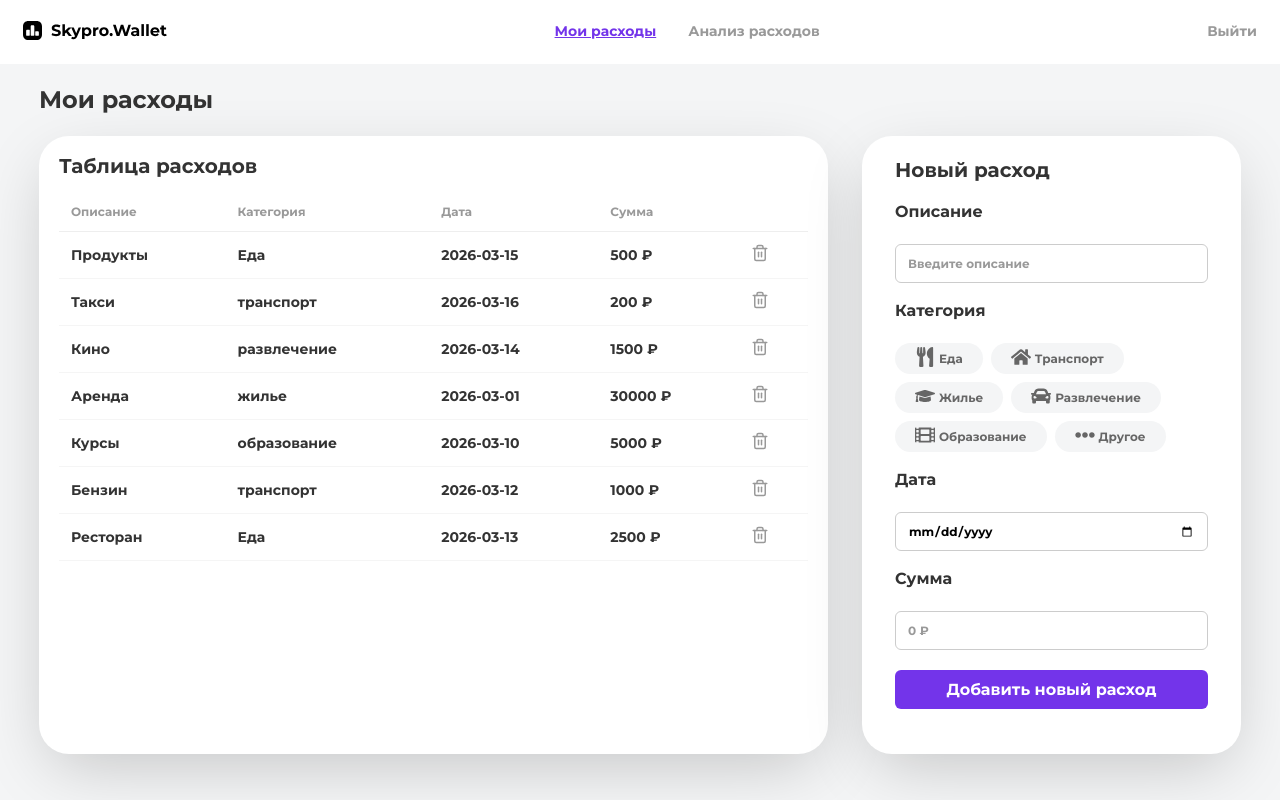
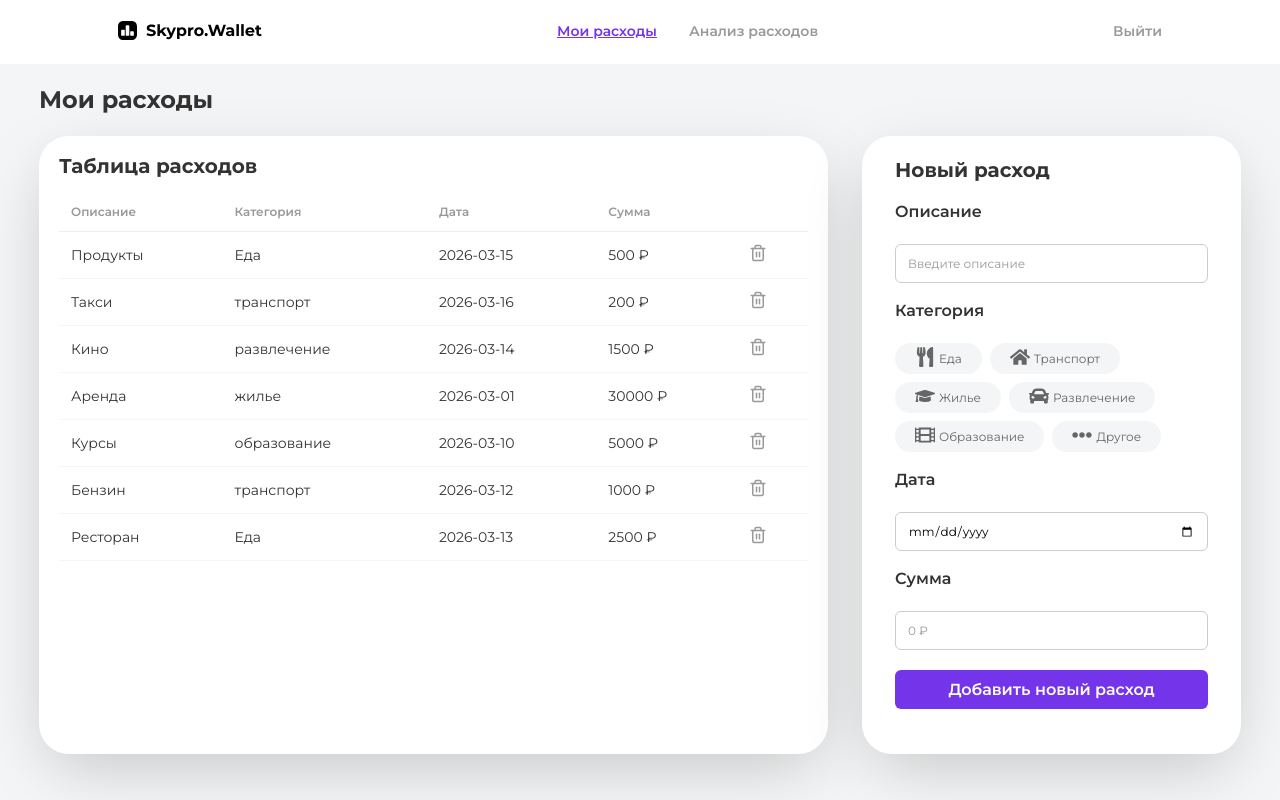
Before and after one commit to kornil777/skypro-wallet, a React (Vite) app: page / in a window 1280 px wide. Built offline with nearby package versions, Linux system fonts and the light colour scheme.

Commit message:
настройка шрифта

```diff
--- a/index.html
+++ b/index.html
@@ -3,7 +3,9 @@
   <head>
     <meta charset="UTF-8" />
     <link rel="icon" type="image/svg+xml" href="/favicon.svg" />
-    <link href="https://fonts.googleapis.com/css2?family=Montserrat:wght@700&display=swap" rel="stylesheet">
+    <link rel="preconnect" href="https://fonts.googleapis.com">
+<link rel="preconnect" href="https://fonts.gstatic.com" crossorigin>
+<link href="https://fonts.googleapis.com/css2?family=Montserrat:ital,wght@0,100..900;1,100..900&display=swap" rel="stylesheet">
     <meta name="viewport" content="width=device-width, initial-scale=1.0" />
     <title>skypro-wallet</title>
   </head>
--- a/src/components/ExpensesPage/ExpensesPage.module.css
+++ b/src/components/ExpensesPage/ExpensesPage.module.css
@@ -2,12 +2,12 @@
   max-width: 1440px;
   margin: 0 auto;
   padding: 24px;
-  background-color: #F4F5F6;
+  background-color: #f4f5f6;
   min-height: calc(100vh - 64px);
 }
 
 .pageTitle {
-  font-family: 'Montserrat', sans-serif;
+  font-family: "Montserrat", sans-serif;
   font-weight: 700;
   font-size: 24px;
   line-height: 100%;
@@ -34,7 +34,7 @@
 }
 
 .tableTitle {
-  font-family: 'Montserrat', sans-serif;
+  font-family: "Montserrat", sans-serif;
   font-weight: 700;
   font-size: 20px;
   line-height: 100%;
@@ -70,9 +70,8 @@
 .table {
   width: 100%;
   border-collapse: collapse;
-  font-family: 'Montserrat', sans-serif;
+  font-family: "Montserrat", sans-serif;
 }
-
 
 .table th {
   text-align: left;
@@ -102,7 +101,7 @@
 }
 
 .deleteIcon:hover {
-  color: #7334EA;
+  color: #7334ea;
 }
 
 /* Правая часть (форма) — без изменений, только добавим placeholder для даты */
@@ -116,18 +115,15 @@
   box-sizing: border-box;
   display: flex;
   flex-direction: column;
-
-
 }
 
 .formTitle {
-  font-family: 'Montserrat', sans-serif;
+  font-family: "Montserrat", sans-serif;
   font-weight: 700;
   font-size: 20px;
   line-height: 100%;
   margin-bottom: 24px;
   color: #333;
-
 }
 
 .field {
@@ -137,10 +133,9 @@
   row-gap: 16px;
 }
 
-
 .label {
   display: block;
-  font-family: 'Montserrat', sans-serif;
+  font-family: "Montserrat", sans-serif;
   font-weight: 600;
   font-size: 16px;
   line-height: 100%;
@@ -154,10 +149,9 @@
   padding: 12px;
   border: 0.5px solid #ccc;
   border-radius: 6px;
-  font-size: 14px;
   color: #000;
   box-sizing: border-box;
-  font-family: 'Montserrat', sans-serif;
+  font-family: "Montserrat", sans-serif;
   font-size: 12px;
 }
 
@@ -167,8 +161,8 @@
 
 .input:focus {
   outline: none;
-  border-color: #7334EA;
-  background-color: #F1EBFD;
+  border-color: #7334ea;
+  background-color: #f1ebfd;
 }
 
 /* Категории */
@@ -186,13 +180,13 @@
   column-gap: 4px;
   justify-content: center;
   height: 31px;
-    background: #F4F5F6;
+  background: #f4f5f6;
   border: none;
   border-radius: 30px;
   padding: 8px 4px;
   cursor: pointer;
   transition: all 0.2s;
-    font-family: 'Montserrat', sans-serif;
+  font-family: "Montserrat", sans-serif;
   font-weight: 400;
   font-size: 12px;
   line-height: 100%;
@@ -204,18 +198,17 @@
 }
 
 .categoryBtn:hover {
-  background: #F1EBFD;
+  background: #f1ebfd;
 }
 
 .categoryBtnActive {
-  background: #F1EBFD;
-  color: #7334EA;
-
+  background: #f1ebfd;
+  color: #7334ea;
 }
 
 .categoryBtnActive .categoryIcon {
-  color: #7334EA;
-  background-color: #F1EBFD;
+  color: #7334ea;
+  background-color: #f1ebfd;
 }
 
 .categoryIcon {
@@ -233,7 +226,7 @@
 .addBtn {
   width: 313px;
   height: 39px;
-  background-color: #7334EA;
+  background-color: #7334ea;
   color: white;
   border: none;
   border-radius: 6px;
@@ -244,7 +237,7 @@
   display: flex;
   align-items: center;
   justify-content: center;
-  font-family: 'Montserrat', sans-serif;
+  font-family: "Montserrat", sans-serif;
   font-weight: 600;
 }
 
--- a/src/components/Header/Header.jsx
+++ b/src/components/Header/Header.jsx
@@ -11,6 +11,7 @@
 
   return (
     <header className={styles.header}>
+      <div className={styles.headerContent}>
         {/* Левый блок: логотип */}
         <div className={styles.logoBlock}>
           <img src={logo} alt="SkyproWallet" className={styles.logoImg} />
@@ -20,7 +21,7 @@
         <nav className={styles.nav}>
           <NavLink
             to="/"
-          end // важно: чтобы не подсвечивался при вложенных маршрутах
+            end
             className={({ isActive }) => (isActive ? styles.active : styles.link)}
           >
             Мои расходы
@@ -39,6 +40,7 @@
             Выйти
           </button>
         </div>
+      </div>
     </header>
   );
 };
--- a/src/components/Header/Header.module.css
+++ b/src/components/Header/Header.module.css
@@ -1,15 +1,20 @@
 .header {
   background-color: #ffffff;
-  background-size: auto;
+  width: 100%; /* фон на всю ширину */
+  box-shadow: 0 2px 4px rgba(0,0,0,0.1);
+}
+
+.headerContent {
+  max-width: 1440px; /* ограничение ширины контента */
+  margin: 0 auto;    /* центрирование */
+  padding: 0 118px;
   height: 64px;
-  max-width: 1440px;
-  margin: 0 auto;
-  padding: 0 23px;
   display: flex;
   align-items: center;
-  justify-content: space-between; /* лого слева, навигация по центру, кнопка справа */
-  box-shadow: 0 2px 4px rgba(0,0,0,0.1);
+  justify-content: space-between; /* лого слева, ссылки по центру, кнопка справа */
 }
+
+/* Остальные стили (logoImg, nav, link, active, logoutBtn) остаются без изменений */
 
 
 
```
Lines whose indentation alone changed are shown as unchanged.
